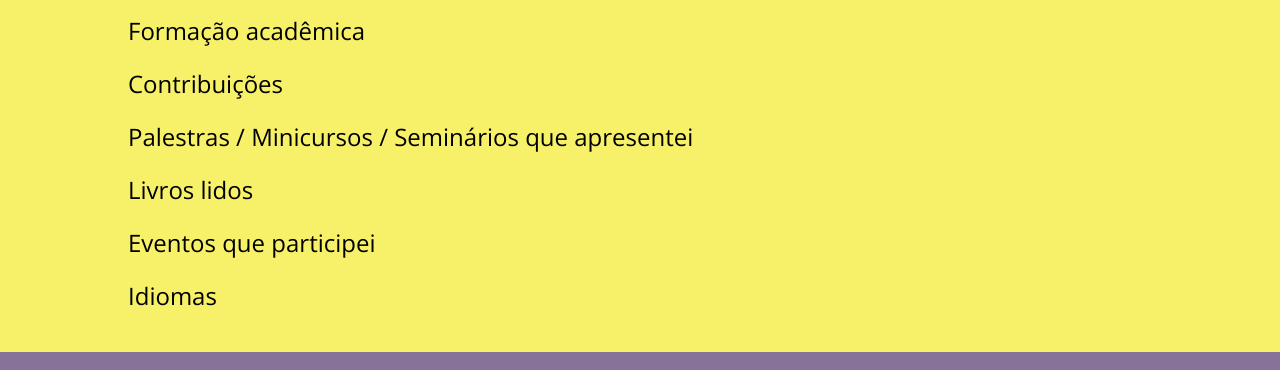
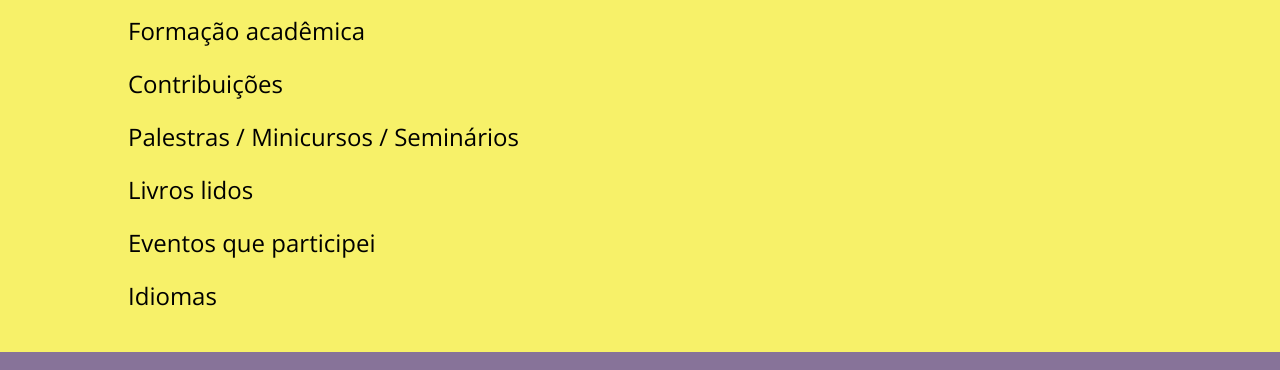
Before and after one commit to guiseek/guiseek.github.io, a plain HTML site: page index.html in a window 1280 px wide. Shown: the part 727-1097 px from the top of the page. Drawn offline with nearby package versions, Linux system fonts and the light colour scheme; no server answers.

Commit message:
Novo layout

```diff
--- a/index.html
+++ b/index.html
@@ -51,7 +51,7 @@
                 <li><a href="#professional-xp">Experiência profissional</a></li>
                 <li><a href="#academic-education">Formação acadêmica</a></li>
                 <li><a href="#contributions">Contribuições</a></li>
-                <li><a href="#presentatios">Palestras / Minicursos / Seminários que apresentei</a></li>
+                <li><a href="#presentatios">Palestras / Minicursos / Seminários</a></li>
                 <li><a href="#read-books">Livros lidos</a></li>
                 <li><a href="#events-attended">Eventos que participei</a></li>
                 <li><a href="#languages">Idiomas</a></li>
```
